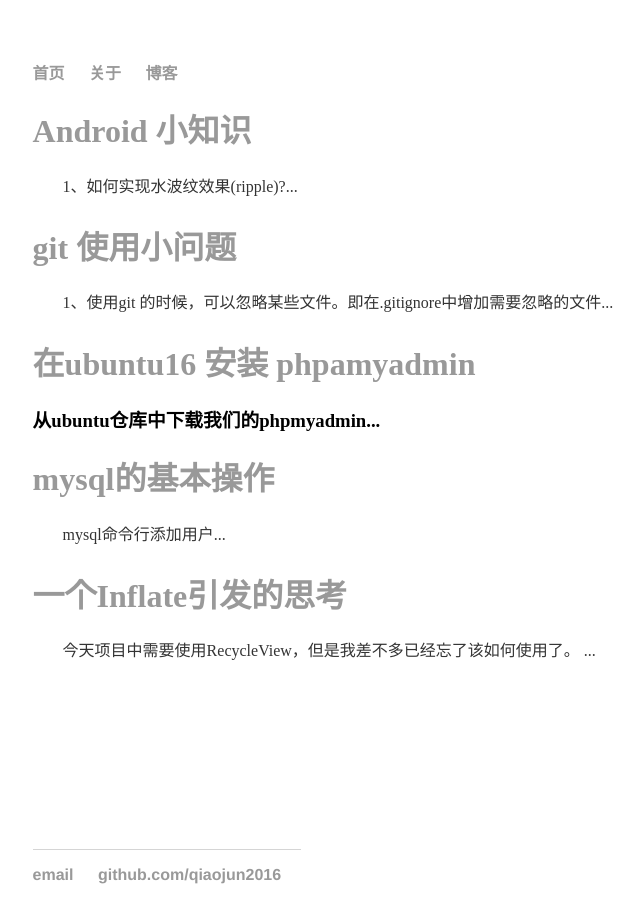
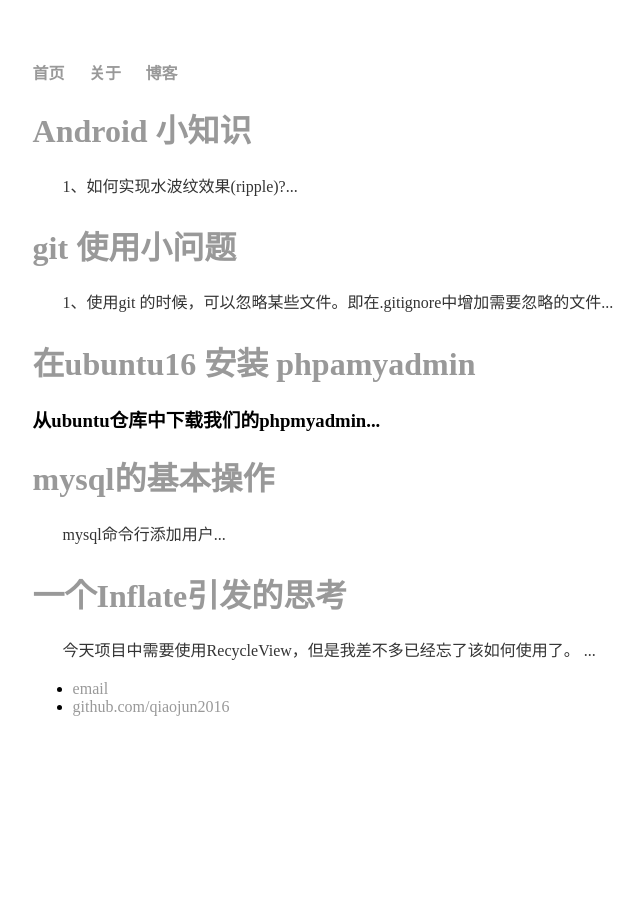
Before and after one commit to qiaojun2016/qiaojun2016.github.io, a Jekyll site: the page built from blog/index.html, in a window 1280 px wide. Shown: the whole page, without its empty margins (185-829 px from the left). Built offline with Jekyll 4.4.1, drawn with Linux system fonts in a browser that asks for light colours; the list of posts is cut into pages by our own code; comment, search, counter and statistics services are not loaded.

Commit message:
Update default.html

```diff
--- a/_layouts/default.html
+++ b/_layouts/default.html
@@ -29,12 +29,12 @@
 
 			{{ content }}
 
-			</div><!-- /.container -->
-			<footer>
+			</div class="footer"><!-- /.container -->
+
 	    		<ul>
 	        		<li><a href="mailto:qiaojun@gmail.com">email</a></li>
 	        		<li><a href="https://github.com/qiaojun2016">github.com/qiaojun2016</a></li>
 				</ul>
-			</footer>
+
 		</body>
 	</html>
```
